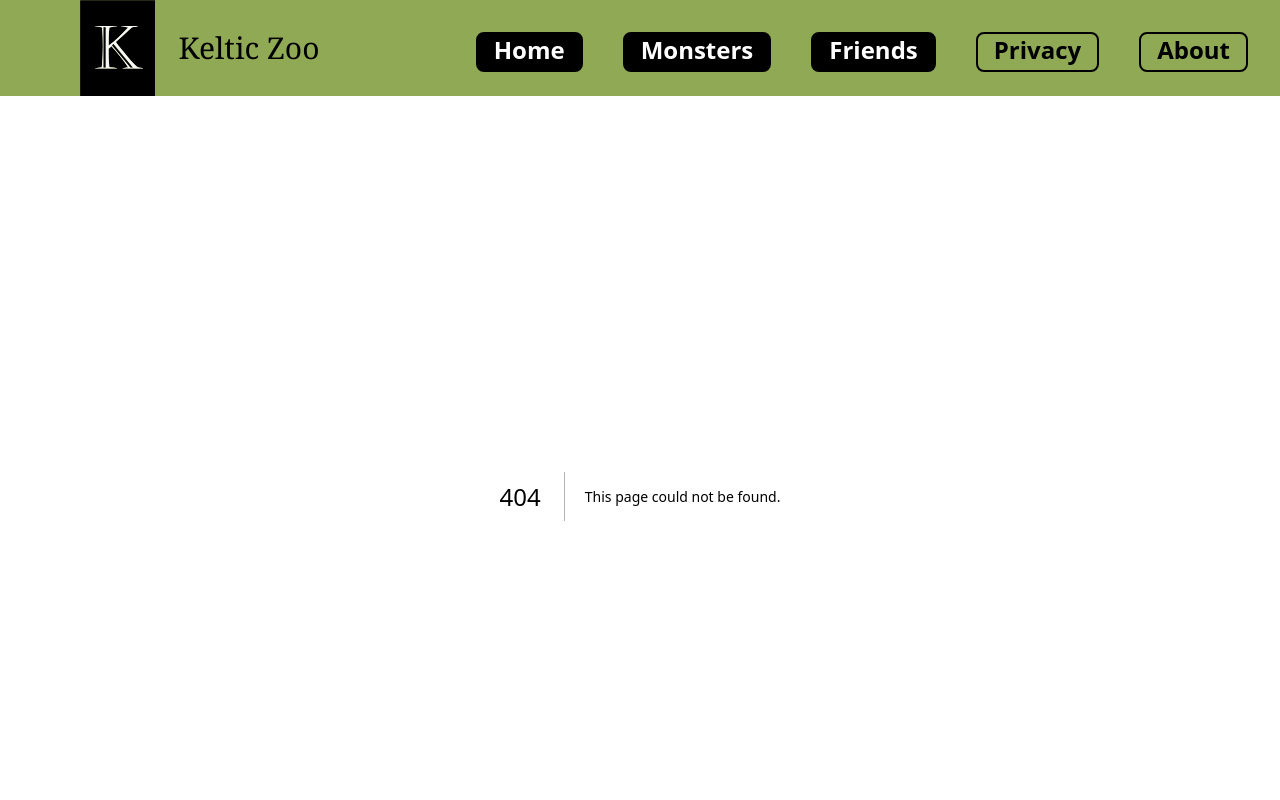
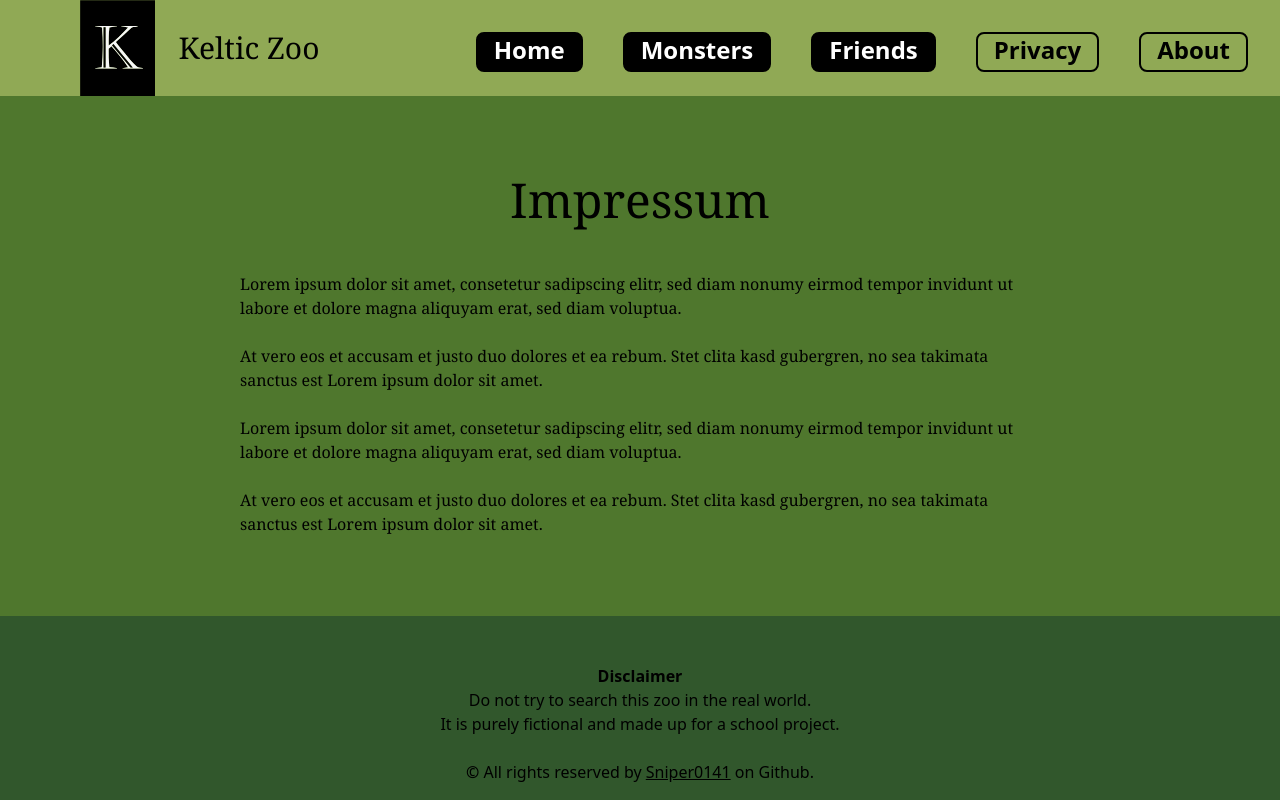
Before and after one commit to Sniper0141/keltic-zoo-website, a Next.js app: page /privacy in a window 1280 px wide. Before the commit this address had no page. Shown: the top 800 px of the page. Built offline with nearby package versions, Linux system fonts and the light colour scheme.

Commit message:
About + Impressum done

```diff
--- a/components/headercomponent.jsx
+++ b/components/headercomponent.jsx
@@ -17,8 +17,8 @@ export default function HeaderComponent(){
                             <Link href="/" className="w-fit bg-black border-black rounded-lg border-2  font-bold text-white text-2xl pb-1 px-4 hover:transition-transform duration-500 ease-out md:hover:scale-105">Home</Link>
                             <Link href="/categories/monsters" className="w-fit bg-black border-black rounded-lg border-2  font-bold text-white text-2xl pb-1 px-4 hover:transition-transform duration-500 ease-out md:hover:scale-105">Monsters</Link>
                             <Link href="/categories/friends" className="w-fit bg-black border-black rounded-lg border-2  font-bold text-white text-2xl pb-1 px-4 hover:transition-transform duration-500 ease-out md:hover:scale-105">Friends</Link>
-                            <Link href="/" className="w-fit border-black rounded-lg border-2 font-bold text-2xl pb-1 px-4 hover:transition-transform duration-500 ease-out md:hover:scale-105">Privacy</Link>
-                            <Link href="/" className="w-fit border-black rounded-lg border-2 font-bold text-2xl pb-1 px-4 hover:transition-transform duration-500 ease-out md:hover:scale-105">About</Link>
+                            <Link href="/privacy" className="w-fit border-black rounded-lg border-2 font-bold text-2xl pb-1 px-4 hover:transition-transform duration-500 ease-out md:hover:scale-105">Privacy</Link>
+                            <Link href="/about" className="w-fit border-black rounded-lg border-2 font-bold text-2xl pb-1 px-4 hover:transition-transform duration-500 ease-out md:hover:scale-105">About</Link>
                         </nav>
                     </div>
                 </div>
--- /dev/null
+++ b/pages/about.jsx
@@ -0,0 +1,39 @@
+export default function About(){
+    return(
+        <>
+            <main className='bg-cover bg-black px-60 py-20' style={{backgroundColor: '#4f772d'}}>
+                <div className="font-serif">
+                    <h1 className="text-5xl text-center">Our History</h1>
+                    <br/>
+                    <br/>
+                    <div className="flex justify-center">
+                        <p className='w-1/2'>
+                            Lorem ipsum dolor sit amet,
+                            consetetur sadipscing elitr,
+                            sed diam nonumy eirmod tempor invidunt
+                            ut labore et dolore magna aliquyam erat,
+                            sed diam voluptua. <br/>
+                            <br/>
+                            At vero eos et accusam et justo duo dolores et ea rebum.
+                            Stet clita kasd gubergren,
+                            no sea takimata sanctus est Lorem ipsum dolor sit amet. <br/>
+                            <br/>
+                            Lorem ipsum dolor sit amet,
+                            consetetur sadipscing elitr,
+                            sed diam nonumy eirmod tempor invidunt
+                            ut labore et dolore magna aliquyam erat,
+                            sed diam voluptua. <br/>
+                            <br/>
+                            At vero eos et accusam et justo duo dolores et ea rebum.
+                            Stet clita kasd gubergren,
+                            no sea takimata sanctus est Lorem ipsum dolor sit amet. <br/>
+                        </p>
+                        <div className='w-1/2 rounded-2xl overflow-hidden'>
+                            <img src={monki.src}/>
+                        </div>
+                    </div>
+                </div>
+            </main>
+        </>
+    )
+}
--- /dev/null
+++ b/pages/privacy.jsx
@@ -0,0 +1,38 @@
+import monki from '@/public/images/animals/delete_me.jpg'
+
+export default function Privacy(){
+    return(
+        <>
+            <main className='bg-cover bg-black px-60 py-20' style={{backgroundColor: '#4f772d'}}>
+                <div className="font-serif">
+                    <h1 className="text-5xl text-center">Impressum</h1>
+                    <br/>
+                    <br/>
+                    <div className="">
+                        <p className=''>
+                            Lorem ipsum dolor sit amet,
+                            consetetur sadipscing elitr,
+                            sed diam nonumy eirmod tempor invidunt
+                            ut labore et dolore magna aliquyam erat,
+                            sed diam voluptua. <br/>
+                            <br/>
+                            At vero eos et accusam et justo duo dolores et ea rebum.
+                            Stet clita kasd gubergren,
+                            no sea takimata sanctus est Lorem ipsum dolor sit amet. <br/>
+                            <br/>
+                            Lorem ipsum dolor sit amet,
+                            consetetur sadipscing elitr,
+                            sed diam nonumy eirmod tempor invidunt
+                            ut labore et dolore magna aliquyam erat,
+                            sed diam voluptua. <br/>
+                            <br/>
+                            At vero eos et accusam et justo duo dolores et ea rebum.
+                            Stet clita kasd gubergren,
+                            no sea takimata sanctus est Lorem ipsum dolor sit amet. <br/>
+                        </p>
+                    </div>
+                </div>
+            </main>
+        </>
+    )
+}
```
